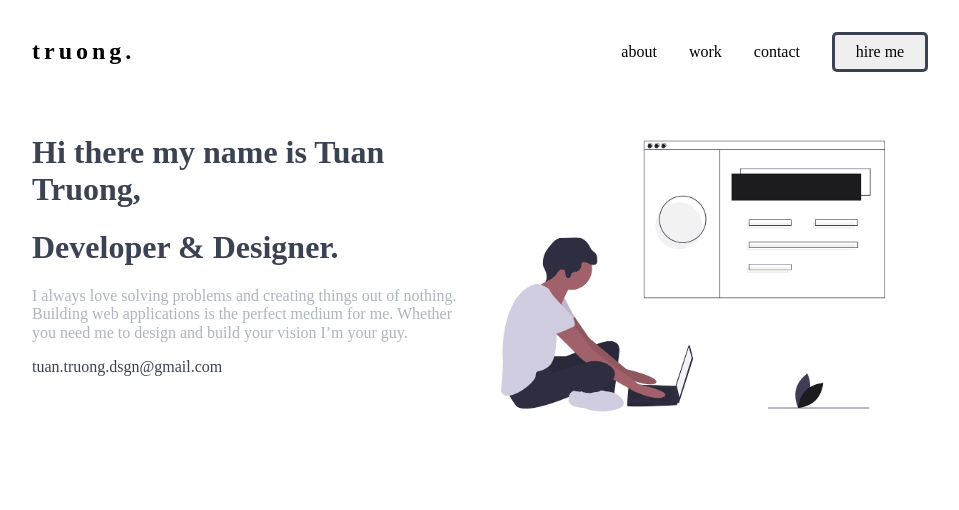
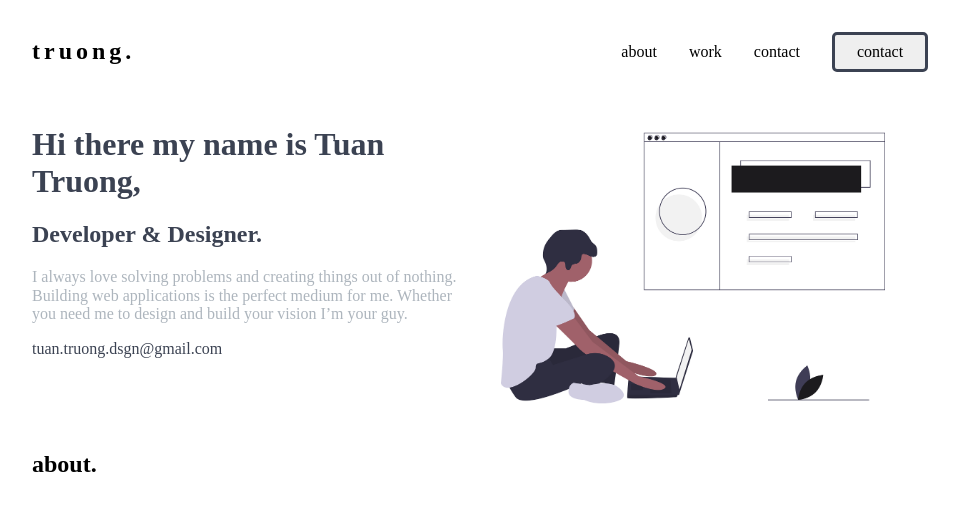
Before and after one commit to tuantruong625/portfolio, a Vue app: page / in a window 1280 px wide. Shown: the top 510 px of the page, without its empty margins (160-1119 px from the left). Built offline with nearby package versions, Linux system fonts and the light colour scheme.

Commit message:
Create about section

```diff
--- a/src/App.vue
+++ b/src/App.vue
@@ -20,21 +20,24 @@
         contact
       </span>
       <span class="nav__link">
-        <button class="nav__button">hire me</button>
+        <button class="nav__button">contact</button>
       </span>
     </div>
   </nav>
 
-  <Hero  msg="Welcome to Your Vue.js App"/>
+  <Hero />
+  <About />
   </div>
 </template>
 
 <script>
-import Hero from './components/Hero.vue';
+import Hero from '@/components/Hero.vue';
+import About from '@/components/About.vue';
 
 export default {
   components: {
     Hero,
+    About,
   },
   data() {
     return {
@@ -66,10 +69,6 @@ export default {
 <style lang="scss">
 #app {
   max-width: 960px;
-  display: grid;
-  grid-template-areas:
-  'nav'
-  'content';
   margin: auto;
 }
 
@@ -107,9 +106,9 @@ export default {
   margin-left: 2rem;
 }
 
-
 .nav__menu {
   display: none;
+  cursor: pointer;
 }
 
 @media(max-width: 700px) {
--- /dev/null
+++ b/src/components/About.vue
@@ -0,0 +1,15 @@
+<template>
+  <div class="container">
+    <h2>about.</h2>
+  </div>
+</template>
+
+<script>
+export default {
+
+};
+</script>
+
+<style>
+
+</style>
--- a/src/components/Hero.vue
+++ b/src/components/Hero.vue
@@ -3,7 +3,7 @@
     <div class="hero">
       <div class="hero__text">
         <h1>Hi there my name is Tuan Truong,</h1>
-        <h1>Developer & Designer.</h1>
+        <h2>Developer & Designer.</h2>
         <p class="hero__text--sub-header">
           I always love solving problems and creating things out of nothing.
           Building web applications is the perfect medium for me. Whether you need me to design
@@ -11,9 +11,7 @@
         </p>
         <p class="hero__text--email">tuan.truong.dsgn@gmail.com</p>
       </div>
-
       <img class="hero__image" src="@/assets/undraw_web_developer_p3e5.png" alt="web">
-
     </div>
   </div>
 </template>
@@ -66,16 +64,6 @@ export default {
     grid-template-areas:
   'image'
   'text';
-
-  &__image {
-
-  }
-
-  &__text {
-  }
-
   }
 }
-
-
 </style>
```
